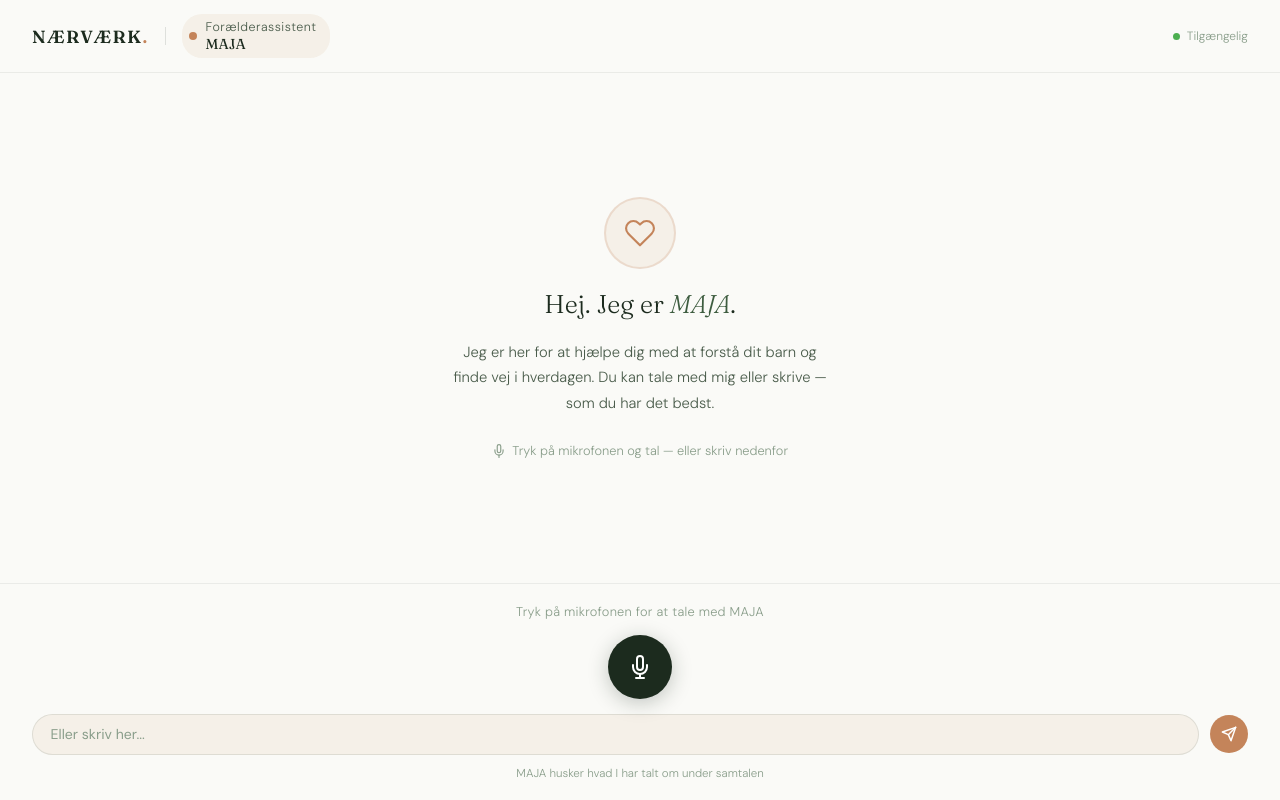
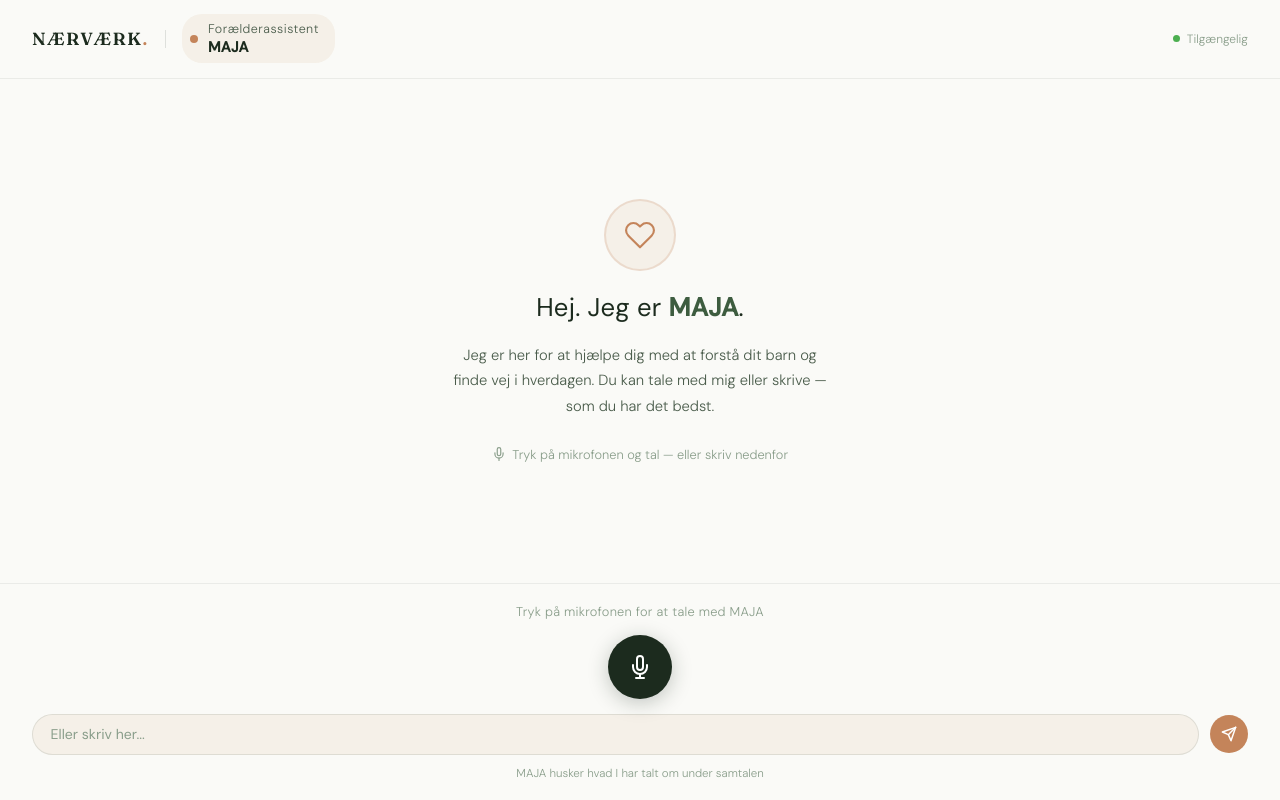
Before and after one commit to rkamarinum-hue/N-RV-RK, a plain HTML site: page maja-chat.html in a window 1280 px wide. Drawn offline with Linux system fonts and the light colour scheme.

Commit message:
Add files via upload

```diff
--- a/maja-chat.html
+++ b/maja-chat.html
@@ -39,12 +39,12 @@ header {
 .logo span { color:var(--clay); }
 .header-sep { width:1px; height:18px; background:rgba(28,43,30,.12); }
 .maja-badge {
-  display:flex; align-items:center; gap:.55rem;
-  background:var(--sand); border-radius:20px; padding:.3rem .85rem .3rem .45rem;
+  display:flex; align-items:center; gap:.6rem;
+  background:var(--sand); border-radius:20px; padding:.4rem 1rem .4rem .55rem;
 }
 .maja-dot { width:8px; height:8px; border-radius:50%; background:var(--clay); }
 .maja-label { font-size:.78rem; color:var(--text-mid); letter-spacing:.04em; }
-.maja-name { font-family:'Fraunces',serif; font-size:.9rem; font-weight:400; color:var(--deep-forest); }
+.maja-name { font-family:'DM Sans',sans-serif; font-size:.92rem; font-weight:600; color:var(--deep-forest); letter-spacing:0.02em; }
 .online { display:flex; align-items:center; gap:.4rem; margin-left:auto; font-size:.75rem; color:var(--text-light); }
 .online-dot { width:7px; height:7px; border-radius:50%; background:#4CAF50; }
 
@@ -68,8 +68,8 @@ header {
   display:flex; align-items:center; justify-content:center;
 }
 .welcome-avatar svg { width:32px; height:32px; stroke:var(--clay); fill:none; stroke-width:1.6; stroke-linecap:round; stroke-linejoin:round; }
-.welcome h2 { font-family:'Fraunces',serif; font-size:1.6rem; font-weight:300; color:var(--deep-forest); }
-.welcome h2 em { font-style:italic; color:var(--moss); }
+.welcome h2 { font-family:'DM Sans',sans-serif; font-size:1.6rem; font-weight:400; color:var(--deep-forest); letter-spacing:0.01em; }
+.welcome h2 em { font-style:normal; color:var(--moss); font-weight:600; }
 .welcome p { font-size:.92rem; line-height:1.75; color:var(--text-mid); max-width:380px; }
 .welcome-hint { font-size:.8rem; color:var(--text-light); display:flex; align-items:center; gap:.4rem; margin-top:.4rem; }
 
```
